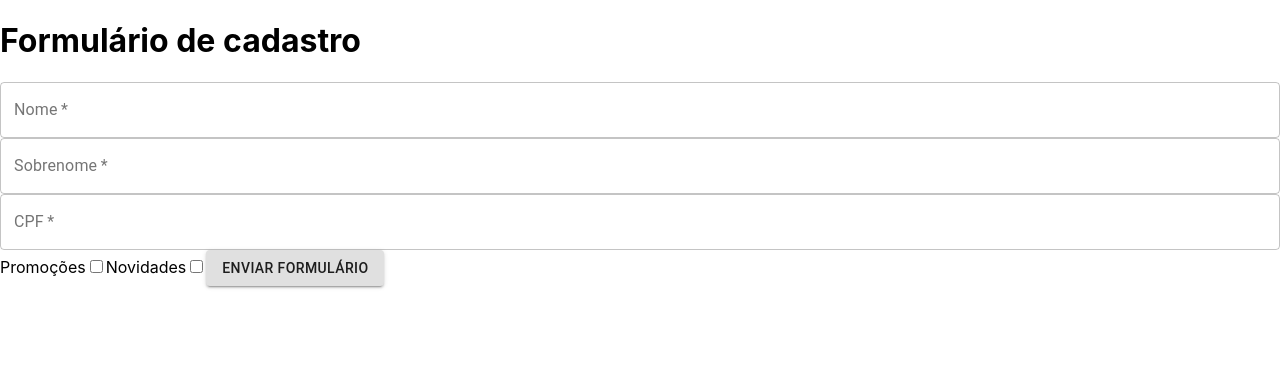
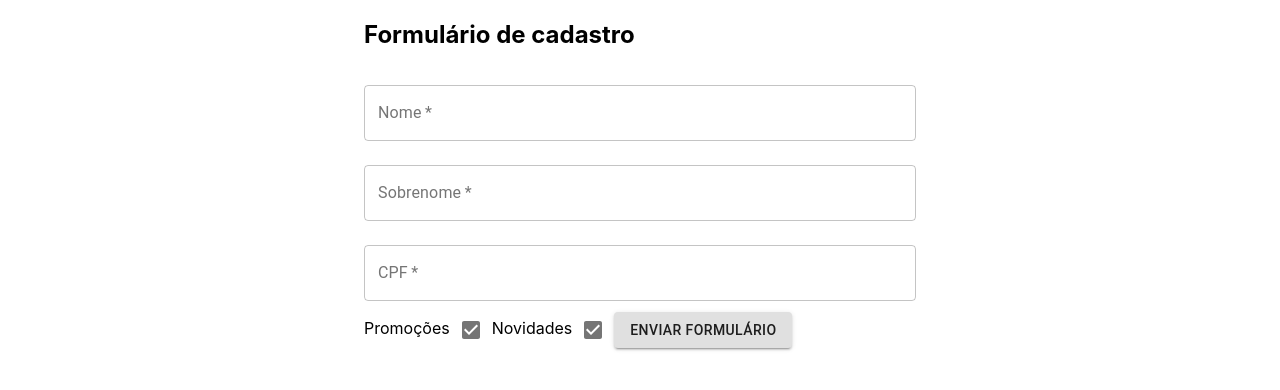
Before and after one commit to Davi95-BR/react-function-component, a React (Create React App) app: page / in a window 1280 px wide. Shown: the top 390 px of the page. Built offline with nearby package versions, Linux system fonts and the light colour scheme.

Commit message:
Estilizando o Formulário

```diff
--- a/src/App.js
+++ b/src/App.js
@@ -1,7 +1,7 @@
-import React, { Component, Fragment } from "react";
+import React, { Component } from "react";
 import FormularioCadastro from "../src/componente/FormularioCadastro/FormularioCadastro.jsx";
 import "./App.css";
-
+import Container from '@material-ui/core/Container'
 class App extends Component {
   /*constructor() {
 
@@ -11,12 +11,10 @@ class App extends Component {
 
   render() {
     return (
-      <Fragment className="conteudo">
-        <main className="conteudo-principal">
+      <Container component="article" maxWidth="sm">
           <h1>Formulário de cadastro</h1>
           <FormularioCadastro />
-        </main>
-      </Fragment>
+      </Container>
     );
   }
 }
--- a/src/componente/FormularioCadastro/FormularioCadastro.jsx
+++ b/src/componente/FormularioCadastro/FormularioCadastro.jsx
@@ -1,19 +1,30 @@
 import React from 'react';
 import Button from '@material-ui/core/Button';
 import TextField from '@material-ui/core/TextField'
+import Checkbox from '@material-ui/core/Checkbox';
 
 function FormularioCadastro() {
     return (
         <form>
-            <TextField variant="outlined"  id="Nome" label="Nome" fullWidth required/>
-            <TextField variant="outlined" id="Sobrenome" label="Sobrenome" fullWidth required/>
-            <TextField variant="outlined" id="CPF" label="CPF" fullWidth required/>
+            <TextField variant="outlined" id="Nome" label="Nome" fullWidth margin="normal" required />
+            <TextField variant="outlined" id="Sobrenome" label="Sobrenome" fullWidth margin="normal" required />
+            <TextField variant="outlined" id="CPF" label="CPF" fullWidth margin="normal" required />
 
             <label>Promoções</label>
-            <input type="checkbox" />
+            <Checkbox
+                defaultChecked
+                color="secundary"
+                inputProps={{ 'aria-label': 'secondary checkbox' }}
+                required
+            />
 
             <label>Novidades</label>
-            <input type="checkbox" />
+            <Checkbox
+                defaultChecked
+                color="secundary"
+                inputProps={{ 'aria-label': 'secondary checkbox' }}
+                required
+            />
 
             <Button
                 type="submit"
@@ -25,4 +36,5 @@ function FormularioCadastro() {
     );
 }
 
+
 export default FormularioCadastro;
```
